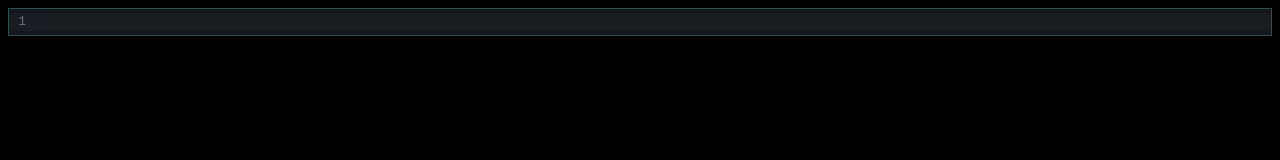
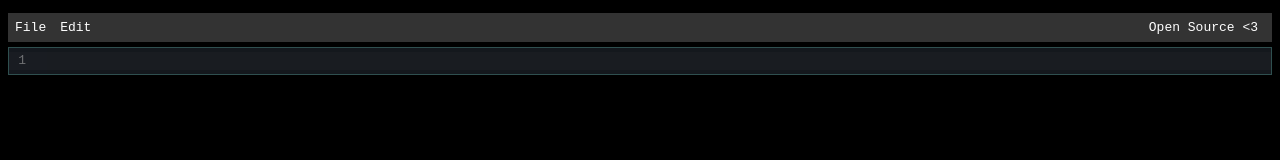
Before and after one commit to rylixats/rylixats.github.io, a website: page index.html in a window 1280 px wide. Drawn offline with Linux system fonts and the light colour scheme.

Commit message:
Start on Nav Bar

```diff
--- a/css/style.css
+++ b/css/style.css
@@ -17,3 +17,37 @@ body {
 .ͼ1.cm-focused {
   outline: 0;
 }
+
+/*NAV BAR - START*/
+ul {
+  font-family: monospace;
+  list-style-type: none;
+  margin-bottom: 5px;
+  padding: 0;
+  overflow: hidden;
+  background-color: #333;
+}
+
+li {
+  float: left;
+}
+
+li a {
+  display: block;
+  color: white;
+  text-align: center;
+  margin: 2px;
+  padding: 5px;
+  text-decoration: none;
+}
+
+.right {
+  position: absolute;
+  right: 15px;
+}
+
+/* Change the link color to #111 (black) on hover */
+li a:hover {
+  background-color: #111;
+}
+/*NAV BAR - END*/
--- a/index.html
+++ b/index.html
@@ -6,6 +6,13 @@
     <title>Rapper IDE</title>
 </head>
     <body>
+        <div>
+            <ul>
+                <li><a>File</a></li>
+                <li><a>Edit</a></li>
+                <li><a class="right" href="https://github.com/rapperide/rapperide.github.io" target="_blank">Open Source <3</a></li>
+            </ul>
+        </div>
         <script src="js/editor.bundle.js"></script>
     </body>
 </html>
```
